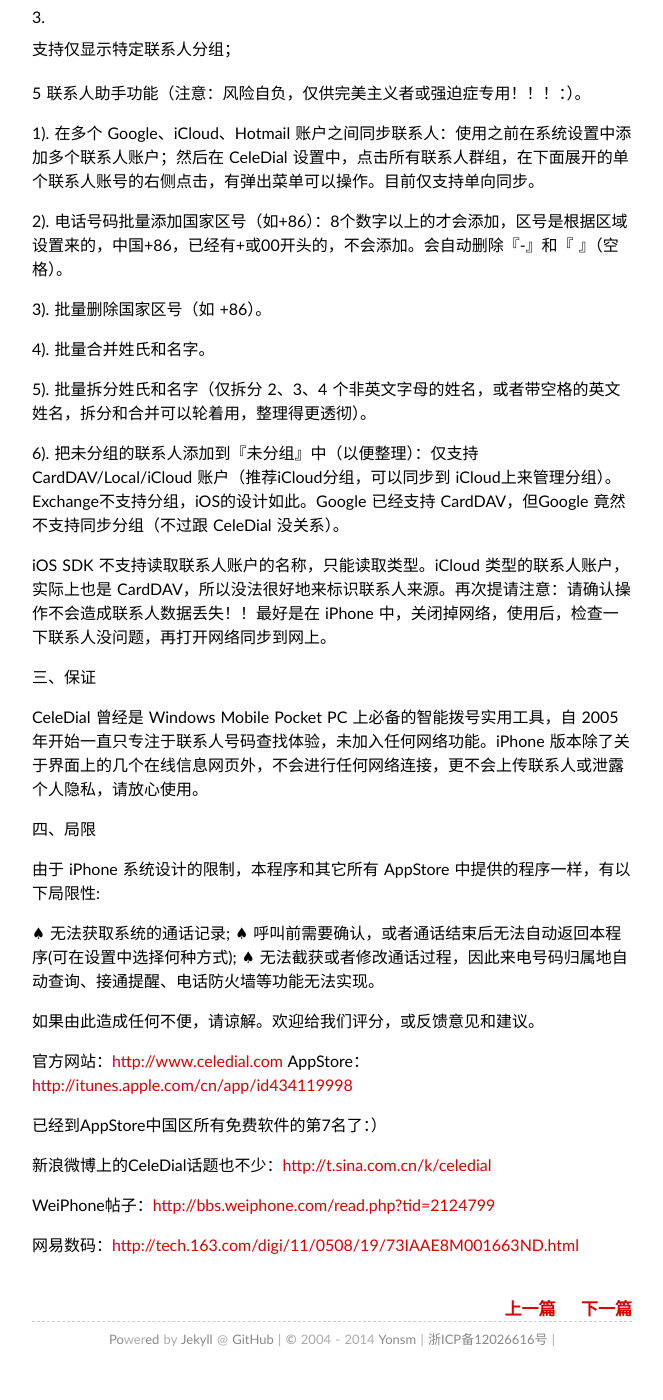
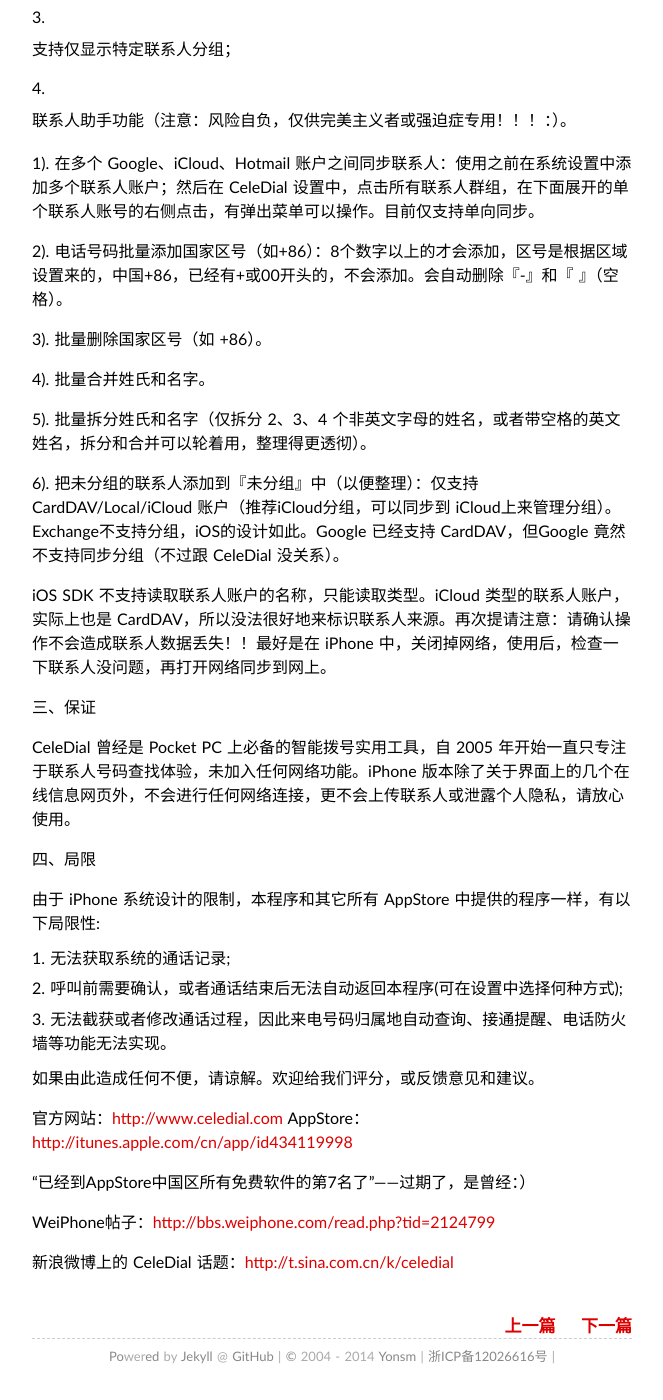
Before and after one commit to Yonsm/Yonsm.github.io, a Jekyll site: the page built from _posts/2011-05-07-celedial.md, in a window 1280 px wide and 1400 px high, scrolled down 604 px. Shown: the whole window, without its empty margins (308-971 px from the left). Built offline with Jekyll 4.4.1, drawn with Linux system fonts in a browser that asks for light colours; some web fonts are replaced; Markdown is read by kramdown in place of the engine named in the settings; comment, search, counter and statistics services are not loaded.

Commit message:
Update 2011-05-07-celedial.md

```diff
--- a/_posts/2011-05-07-celedial.md
+++ b/_posts/2011-05-07-celedial.md
@@ -23,7 +23,7 @@ CeleDial 是方便快捷的的智能拨号助手，可以帮助您快速地找
 
 4. 支持仅显示特定联系人分组；
 
-5 联系人助手功能（注意：风险自负，仅供完美主义者或强迫症专用！！！：）。
+5. 联系人助手功能（注意：风险自负，仅供完美主义者或强迫症专用！！！：）。
 
  1). 在多个 Google、iCloud、Hotmail 账户之间同步联系人：使用之前在系统设置中添加多个联系人账户；然后在 CeleDial 设置中，点击所有联系人群组，在下面展开的单个联系人账号的右侧点击，有弹出菜单可以操作。目前仅支持单向同步。
 
@@ -41,25 +41,23 @@ CeleDial 是方便快捷的的智能拨号助手，可以帮助您快速地找
 
 三、保证
 
-CeleDial 曾经是 Windows Mobile Pocket PC 上必备的智能拨号实用工具，自 2005 年开始一直只专注于联系人号码查找体验，未加入任何网络功能。iPhone 版本除了关于界面上的几个在线信息网页外，不会进行任何网络连接，更不会上传联系人或泄露个人隐私，请放心使用。
+CeleDial 曾经是 Pocket PC 上必备的智能拨号实用工具，自 2005 年开始一直只专注于联系人号码查找体验，未加入任何网络功能。iPhone 版本除了关于界面上的几个在线信息网页外，不会进行任何网络连接，更不会上传联系人或泄露个人隐私，请放心使用。
 
 四、局限
 
 由于 iPhone 系统设计的限制，本程序和其它所有 AppStore 中提供的程序一样，有以下局限性:
 
-♠ 无法获取系统的通话记录;
-♠ 呼叫前需要确认，或者通话结束后无法自动返回本程序(可在设置中选择何种方式);
-♠ 无法截获或者修改通话过程，因此来电号码归属地自动查询、接通提醒、电话防火墙等功能无法实现。
+1. 无法获取系统的通话记录;
+2. 呼叫前需要确认，或者通话结束后无法自动返回本程序(可在设置中选择何种方式);
+3. 无法截获或者修改通话过程，因此来电号码归属地自动查询、接通提醒、电话防火墙等功能无法实现。
 
 如果由此造成任何不便，请谅解。欢迎给我们评分，或反馈意见和建议。
 
 官方网站：[http://www.celedial.com](http://www.celedial.com)
 AppStore：[http://itunes.apple.com/cn/app/id434119998](http://itunes.apple.com/cn/app/id434119998)
 
-已经到AppStore中国区所有免费软件的第7名了：）
-
-新浪微博上的CeleDial话题也不少：[http://t.sina.com.cn/k/celedial](http://t.sina.com.cn/k/celedial)
+“已经到AppStore中国区所有免费软件的第7名了”——过期了，是曾经：）
 
 WeiPhone帖子：[http://bbs.weiphone.com/read.php?tid=2124799](http://bbs.weiphone.com/read.php?tid=2124799)
 
-网易数码：[http://tech.163.com/digi/11/0508/19/73IAAE8M001663ND.html](http://tech.163.com/digi/11/0508/19/73IAAE8M001663ND.html)
+新浪微博上的 CeleDial 话题：[http://t.sina.com.cn/k/celedial](http://t.sina.com.cn/k/celedial)
```
